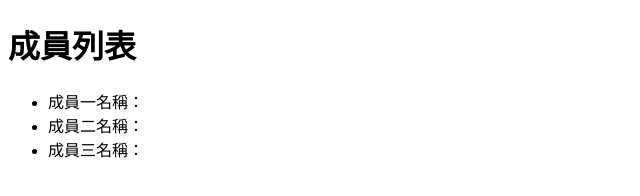
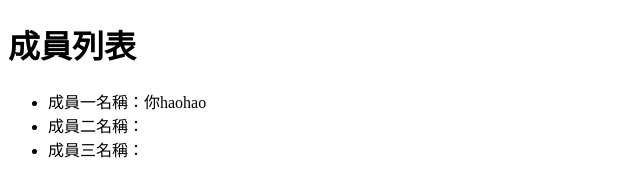
Before and after one commit to andrewye0128/2023-11-09-git-test, a plain HTML site: page index.html in a window 1280 px wide. Shown: the full height of the page, 0-640 px from the left. Drawn offline with Linux system fonts and the light colour scheme.

Commit message:
新增成員A名字

```diff
--- a/index.html
+++ b/index.html
@@ -10,7 +10,7 @@
 <body>
   <h1>成員列表</h1>
   <ul>
-    <li>成員一名稱：</li>
+    <li>成員一名稱：你haohao</li>
     <li>成員二名稱：</li>
     <li>成員三名稱：</li>
   </ul>
```
